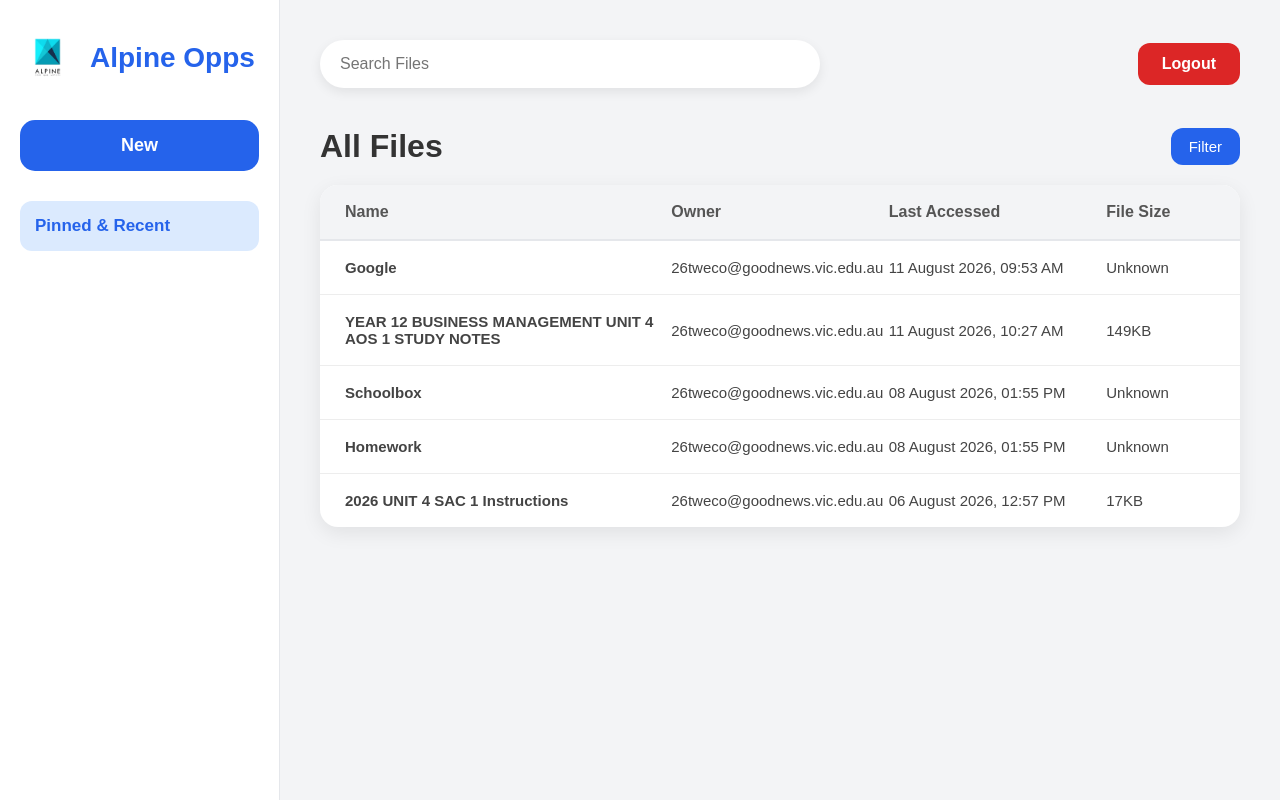
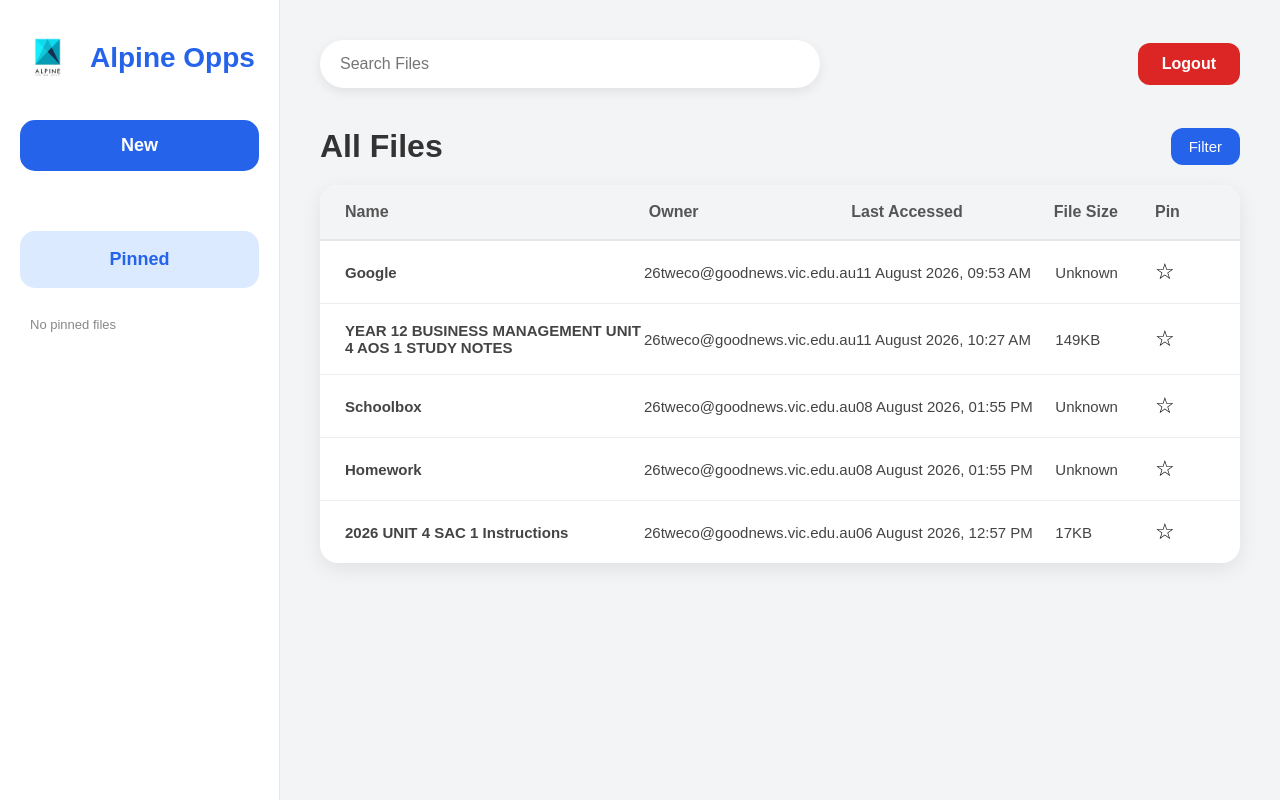
Before and after one commit to CopperRE/Alpine_Opps, a Flask app: page /dashboard in a window 1280 px wide. Run offline with Flask 3, Linux system fonts and the light colour scheme; a user stored in the database is signed in; data comes from the database, SQL or seed files in the repository; both versions use the stored data as it was after the commit.

Commit message:
Add pinned files feature: implement pinning functionality and update dashboard layout

```diff
--- a/app.py
+++ b/app.py
@@ -110,7 +110,7 @@ app.config['MAIL_SERVER'] = 'smtp.gmail.com'
 app.config['MAIL_PORT'] = 587
 app.config['MAIL_USE_TLS'] = True
 app.config['MAIL_USERNAME'] = 'verify.alpineopps@gmail.com'
-app.config['MAIL_PASSWORD'] = 'APP PSSWRD'
+app.config['MAIL_PASSWORD'] = 'zlyx sdyi zfeq erxk'
 
 mail = Mail(app)
 
@@ -136,7 +136,7 @@ def send_update_email(to_email, subject, message):
     # Information required to access the API.
     headers = {
         "accept": "application/json",
-     ###   "api-key": "API PSSWRD",###
+        "api-key": "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",
         "content-type": "application/json"
     }
 
@@ -302,10 +302,8 @@ def dashboard():
 
     # Connect to the database.
     connection = sqlite3.connect(DATABASE)
-
     # Allow columns to be accessed by their names.
     connection.row_factory = sqlite3.Row
-
     cursor = connection.cursor()
 
     # Retrieve every file from the Files table.
@@ -318,14 +316,76 @@ def dashboard():
 
     files = cursor.fetchall()
 
+ # Get only pinned files
+    cursor.execute("""
+        SELECT *
+        FROM Files
+        WHERE IsPinned = 1
+        ORDER BY FileName
+    """)
+
+    pinned_files = cursor.fetchall()
+
     # Close the database connection.
     connection.close()
 
     # Send the files variable to dashboard.html.
     return render_template(
         "dashboard.html",
-        files=files
+        files=files,
+        pinned_files=pinned_files
     )
+
+
+# --------------------------------------------------
+# PINNED FILES
+# --------------------------------------------------
+# Identify pinned files
+
+@app.route("/toggle_pin/<int:file_id>", methods=["POST"])
+def toggle_pin(file_id):
+
+    # Check user is logged in
+    if "email" not in session:
+        return redirect(url_for("login_page"))
+
+    # Connect to database
+    connection = sqlite3.connect(DATABASE)
+    connection.row_factory = sqlite3.Row
+    cursor = connection.cursor()
+
+    # Get current pin value
+    cursor.execute(
+        "SELECT IsPinned FROM Files WHERE FileID = ?",
+        (file_id,)
+    )
+
+    file = cursor.fetchone()
+
+    # Check file exists
+    if file:
+
+        # Switch pinned value
+        if file["IsPinned"] == 1:
+            new_pin_value = 0
+        else:
+            new_pin_value = 1
+
+        # Update pinned value
+        cursor.execute("""
+            UPDATE Files
+            SET IsPinned = ?
+            WHERE FileID = ?
+        """, (new_pin_value, file_id))
+
+        # Save changes
+        connection.commit()
+
+    # Close database
+    connection.close()
+
+    # Return to dashboard
+    return redirect(url_for("dashboard"))
 
 
 # --------------------------------------------------
--- a/static/css/dashboard.css
+++ b/static/css/dashboard.css
@@ -41,6 +41,109 @@ body{
     display:flex;
     flex-direction:column;
 
+}
+
+
+/* =================
+Pinned Heading
+================= */
+
+.pinned-title {
+
+    /* Centre heading text */
+    text-align: center;
+
+    /* Heading text */
+    font-size: 18px;
+    font-weight: bold;
+
+    /* Same colours as old button */
+    color: #2563eb;
+    background-color: #dbeafe;
+
+    /* Heading size and shape */
+    padding: 18px;
+    border-radius: 15px;
+
+    /* Space underneath heading */
+    margin: 0 0 20px 0;
+}
+
+
+/* =================
+Pinned Files
+================= */
+
+.pinned-section {
+
+    /* Space above pinned section */
+    margin-top: 30px;
+}
+
+.pinned-file {
+
+    display: block;
+
+    padding: 9px 10px;
+    margin-bottom: 4px;
+
+    border-radius: 6px;
+
+    color: #333;
+    text-decoration: none;
+
+    font-size: 14px;
+
+    overflow: hidden;
+    white-space: nowrap;
+    text-overflow: ellipsis;
+}
+
+.pinned-file:hover {
+
+    background-color: rgba(0, 0, 0, 0.06);
+}
+
+.no-pinned-files {
+
+    font-size: 13px;
+    color: #888;
+
+    /* Line up with pinned files */
+    padding: 9px 10px;
+}
+
+
+/* =================
+Pin Button
+================= */
+
+.pin-button {
+
+    border: none;
+    background: none;
+    outline: none;
+
+    padding: 0;
+
+    /* Star appearance */
+    font-size: 22px;
+
+    /* Make star clickable */
+    cursor: pointer;
+}
+
+.pin-button:hover {
+
+    /* Slightly enlarge star */
+    transform: scale(1.15);
+
+    /* Keep background transparent */
+    background: none;
+}
+
+.pin-button:focus {
+    outline: none;
 }
 
 
@@ -107,47 +210,6 @@ body{
 .new-btn:hover{
 
     background:#1d4ed8;
-
-}
-
-
-/* ==========================================
-   MENU
-========================================== */
-
-.menu{
-
-    margin-bottom:20px;
-
-}
-
-.menu-item{
-
-    padding:15px;
-
-    border-radius:12px;
-
-    cursor:pointer;
-
-    transition:.2s;
-
-    font-size:17px;
-
-}
-
-.menu-item:hover{
-
-    background:#eff6ff;
-
-}
-
-.active{
-
-    background:#dbeafe;
-
-    color:#2563eb;
-
-    font-weight:bold;
 
 }
 
@@ -321,7 +383,7 @@ body{
 
     display:grid;
 
-    grid-template-columns:3fr 2fr 2fr 1fr;
+    grid-template-columns:2.2fr 1.5fr 1.4fr 0.8fr 60px;
 
     background:#f8fafc;
 
@@ -342,7 +404,7 @@ body{
 
     display:grid;
 
-    grid-template-columns:3fr 2fr 2fr 1fr;
+    grid-template-columns:2.2fr 1.5fr 1.4fr 0.8fr 60px;
 
     padding:20px 30px;
 
@@ -463,7 +525,8 @@ body{
         3fr
         2fr
         2fr
-        1fr;
+        1fr
+        60px;
 
     background:#f3f4f6;
 
@@ -484,7 +547,8 @@ body{
         3fr
         2fr
         2fr
-        1fr;
+        1fr
+        60px;
 
     padding:18px 25px;
 
--- a/templates/dashboard.html
+++ b/templates/dashboard.html
@@ -44,14 +44,40 @@
             </button>
         </form>
 
-        <div class="menu">
 
-            <div class="menu-item active">
-                <p>Pinned & Recent</p>
-            </div>
+        <!-- ================= Pinned Files ================= -->
+
+        <div class="pinned-section">
+            <!-- Pinned files heading -->
+            <h3 class="pinned-title">Pinned</h3>
+
+            <!-- Check if there are pinned files -->
+            {% if pinned_files %}
+
+                <!-- Loop through pinned files -->
+                {% for file in pinned_files %}
+
+                    <!-- Open pinned file -->
+                    <a
+                        class="pinned-file"
+                        href="{{ url_for('open_file', file_id=file['FileID']) }}"
+                        target="_blank"
+                    >
+                        {{ file["FileName"] }}
+                    </a>
+
+                {% endfor %}
+
+            {% else %}
+
+                <!-- Show if no files are pinned -->
+                <p class="no-pinned-files">
+                    No pinned files
+                </p>
+
+            {% endif %}
 
         </div>
-
     </aside>
 
 
@@ -102,6 +128,7 @@
                 <div>Owner</div>
                 <div>Last Accessed</div>
                 <div>File Size</div>
+                <div>Pin</div>
 
             </div>
             <!--
@@ -119,7 +146,7 @@
 
                     onkeydown="if(event.key==='Enter' || event.key===' '){
                         event.preventDefault();
-                        window.open('{{ url_for('open_file', file_id=file['FileID']) }}', '_blank');
+                        window.open('{{ url_for('open_file', file_id=file['FileID']) }}'f, '_blank');
                     }" > <!-- Open with Enter or Space -->
 
                     <div class="file-name">
@@ -144,27 +171,44 @@
                         {{ file["FileSize"] }}
                     </div>
 
-                </div>
+                <!-- Pin/unpin file -->
+                <form
+                    action="{{ url_for('toggle_pin', file_id=file['FileID']) }}"
+                    method="POST"
+                    class="pin-form"
+                    onclick="event.stopPropagation();"
+                >
 
-            {% else %}
+                    <button
+                        type="submit"
+                        class="pin-button"
+                    >
 
-                <!--
-                    Displayed when the Files table
-                    does not contain any records.
-                -->
-                <div class="empty-files">
+                        <!-- Change button based on pin status -->
+                        {% if file["IsPinned"] == 1 %}
+                            ★
+                        {% else %}
+                            ☆
+                        {% endif %}
 
-                    No files are currently available.
+                    </button>
 
-                </div>
+                </form>
 
-            {% endfor %}
+            </div>
 
-        </section>
+        {% else %}
 
-    </main>
+            <!-- Show when there are no files -->
+            <div class="empty-files">
 
-</div>
+                No files are currently available.
+
+            </div>
+
+        {% endfor %}
+
+    </section>
 
 </body>
 </html>
```
Also changed, not shown: alpopp.db.
